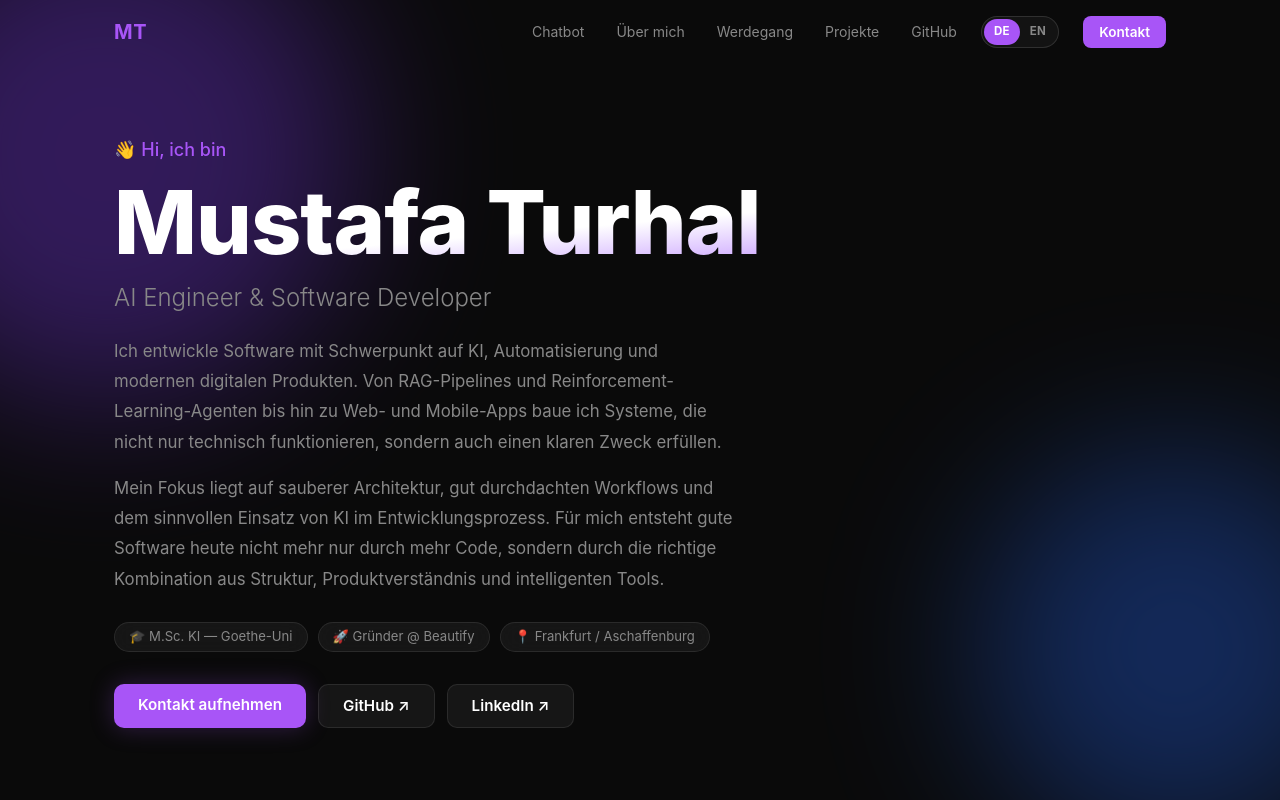
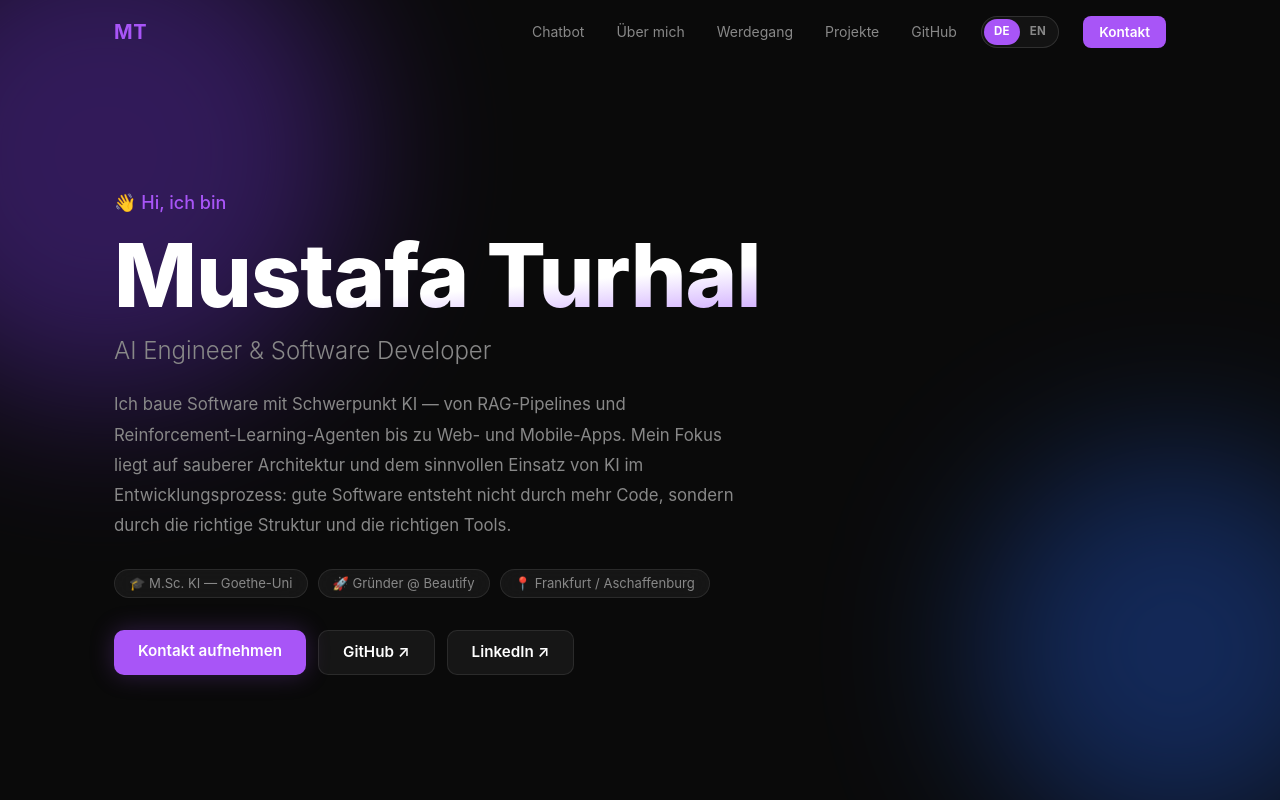
Before and after one commit to mustafatur46/Portfolio, a Next.js app: page / in a window 1280 px wide. Shown: the top 800 px of the page. Built offline with nearby package versions, Linux system fonts and the light colour scheme; no server answers.

Commit message:
Shorten hero intro to a single concise paragraph (DE/EN)

```diff
--- a/components/Hero.tsx
+++ b/components/Hero.tsx
@@ -28,12 +28,14 @@ export default function Hero() {
           {t.hero.role}
         </p>
 
-        <p className="text-[#888] text-[1.05rem] max-w-[620px] mb-4 leading-[1.8]">
+        <p className="text-[#888] text-[1.05rem] max-w-[620px] mb-7 leading-[1.8]">
           {t.hero.intro}
         </p>
-        <p className="text-[#888] text-[1.05rem] max-w-[620px] mb-7 leading-[1.8]">
-          {t.hero.intro2}
-        </p>
+        {t.hero.intro2 && (
+          <p className="text-[#888] text-[1.05rem] max-w-[620px] mb-7 leading-[1.8] -mt-3">
+            {t.hero.intro2}
+          </p>
+        )}
 
         <div className="flex flex-wrap gap-2.5 mb-8">
           {t.hero.badges.map(b => (
--- a/data/i18n/de.json
+++ b/data/i18n/de.json
@@ -10,8 +10,8 @@
   "hero": {
     "greeting": "👋 Hi, ich bin",
     "role": "AI Engineer & Software Developer",
-    "intro": "Ich entwickle Software mit Schwerpunkt auf KI, Automatisierung und modernen digitalen Produkten. Von RAG-Pipelines und Reinforcement-Learning-Agenten bis hin zu Web- und Mobile-Apps baue ich Systeme, die nicht nur technisch funktionieren, sondern auch einen klaren Zweck erfüllen.",
-    "intro2": "Mein Fokus liegt auf sauberer Architektur, gut durchdachten Workflows und dem sinnvollen Einsatz von KI im Entwicklungsprozess. Für mich entsteht gute Software heute nicht mehr nur durch mehr Code, sondern durch die richtige Kombination aus Struktur, Produktverständnis und intelligenten Tools.",
+    "intro": "Ich baue Software mit Schwerpunkt KI — von RAG-Pipelines und Reinforcement-Learning-Agenten bis zu Web- und Mobile-Apps. Mein Fokus liegt auf sauberer Architektur und dem sinnvollen Einsatz von KI im Entwicklungsprozess: gute Software entsteht nicht durch mehr Code, sondern durch die richtige Struktur und die richtigen Tools.",
+    "intro2": "",
     "badges": ["🎓 M.Sc. KI — Goethe-Uni", "🚀 Gründer @ Beautify", "📍 Frankfurt / Aschaffenburg"],
     "contact": "Kontakt aufnehmen"
   },
--- a/data/i18n/en.json
+++ b/data/i18n/en.json
@@ -10,8 +10,8 @@
   "hero": {
     "greeting": "👋 Hi, I'm",
     "role": "AI Engineer & Software Developer",
-    "intro": "I build software with a focus on AI, automation and modern digital products. From RAG pipelines and reinforcement-learning agents to web and mobile apps, I build systems that don't just work technically but also serve a clear purpose.",
-    "intro2": "My focus is on clean architecture, well-thought-out workflows and the meaningful use of AI in the development process. To me, good software today no longer comes from more code alone, but from the right combination of structure, product understanding and intelligent tools.",
+    "intro": "I build software with a focus on AI — from RAG pipelines and reinforcement-learning agents to web and mobile apps. My focus is clean architecture and the meaningful use of AI in the development process: good software comes not from more code, but from the right structure and the right tools.",
+    "intro2": "",
     "badges": ["🎓 M.Sc. AI — Goethe University", "🚀 Founder @ Beautify", "📍 Frankfurt / Aschaffenburg"],
     "contact": "Get in touch"
   },
```
